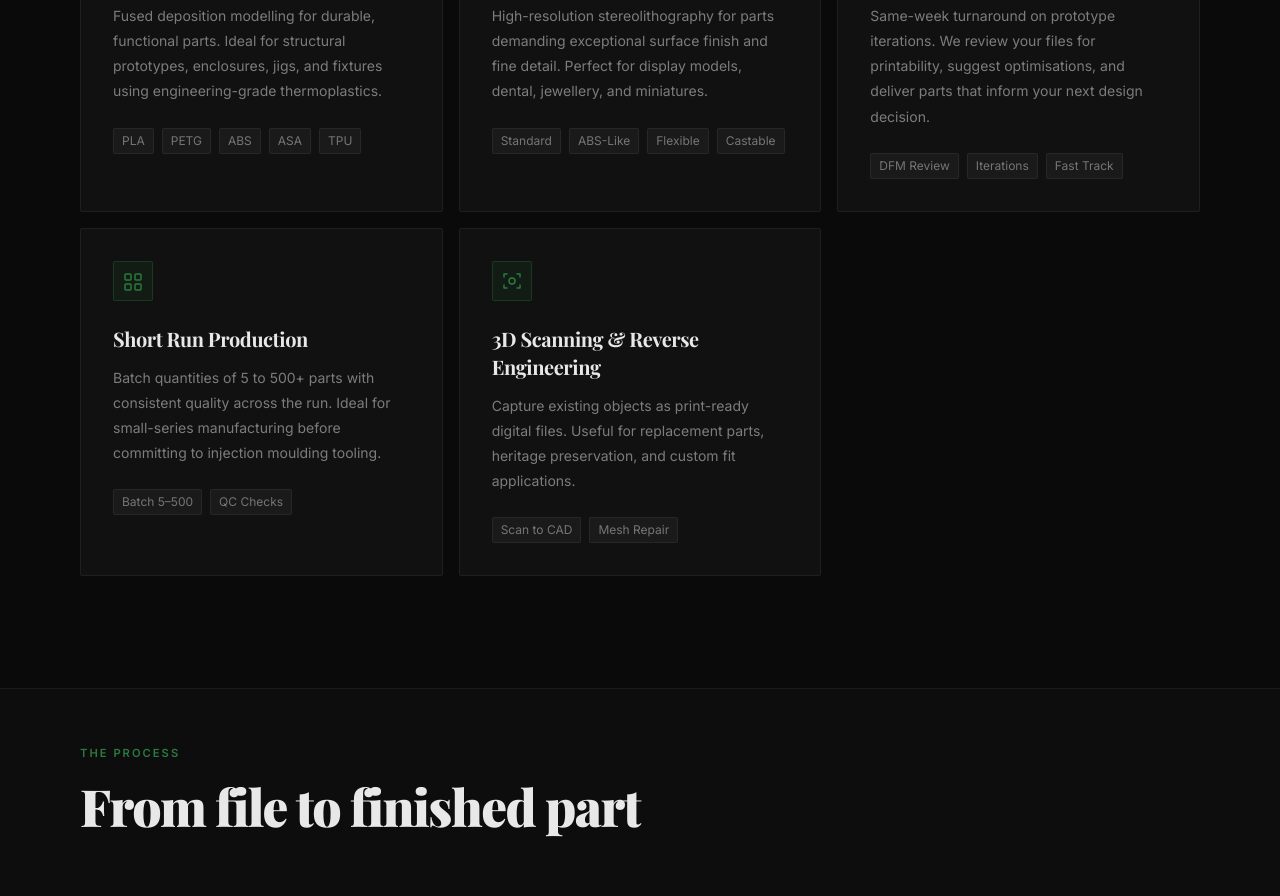
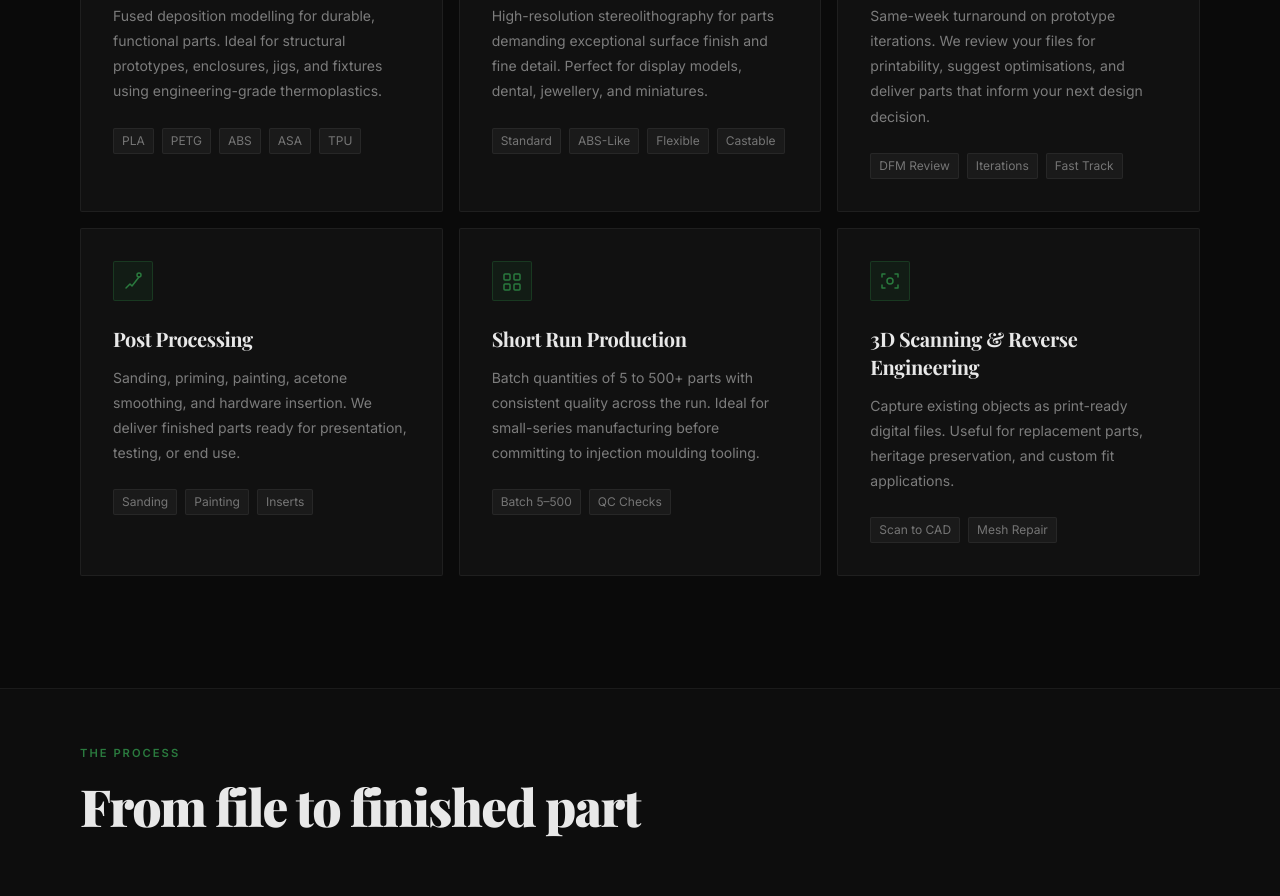
Before and after one commit to Daniel3AW/3AE-TEST-WEBSITE, a website: page index.html in a window 1280 px wide. Shown: the part 2504-3400 px from the top of the page. Drawn offline with nearby package versions, Linux system fonts and the light colour scheme; a web font is replaced by a local one.

Commit message:
Restore Post Processing to services grid and footer nav

```diff
--- a/index.html
+++ b/index.html
@@ -955,6 +955,23 @@
         </div>
       </div>
 
+      <div class="service-card p-8 reveal">
+        <div class="w-10 h-10 rounded-sm flex items-center justify-center mb-6" style="background: rgba(30,92,46,0.15); border: 1px solid rgba(42,122,62,0.3);">
+          <svg width="20" height="20" viewBox="0 0 20 20" fill="none" stroke="#2a7a3e" stroke-width="1.5" stroke-linecap="round" stroke-linejoin="round">
+            <path d="M3 17l4-4 2 2 7-9"/><circle cx="16" cy="4" r="2"/>
+          </svg>
+        </div>
+        <h3 class="font-display font-bold text-xl mb-3" style="letter-spacing: -0.02em;">Post Processing</h3>
+        <p class="text-white/45 text-sm mb-6" style="line-height: 1.8;">
+          Sanding, priming, painting, acetone smoothing, and hardware insertion. We deliver finished parts ready for presentation, testing, or end use.
+        </p>
+        <div class="flex flex-wrap gap-2">
+          <span class="text-xs text-white/40 px-2 py-1 rounded-sm" style="background: rgba(255,255,255,0.04); border: 1px solid rgba(255,255,255,0.06);">Sanding</span>
+          <span class="text-xs text-white/40 px-2 py-1 rounded-sm" style="background: rgba(255,255,255,0.04); border: 1px solid rgba(255,255,255,0.06);">Painting</span>
+          <span class="text-xs text-white/40 px-2 py-1 rounded-sm" style="background: rgba(255,255,255,0.04); border: 1px solid rgba(255,255,255,0.06);">Inserts</span>
+        </div>
+      </div>
+
       <div class="service-card p-8 reveal" style="transition-delay: 0.1s;">
         <div class="w-10 h-10 rounded-sm flex items-center justify-center mb-6" style="background: rgba(30,92,46,0.15); border: 1px solid rgba(42,122,62,0.3);">
           <svg width="20" height="20" viewBox="0 0 20 20" fill="none" stroke="#2a7a3e" stroke-width="1.5" stroke-linecap="round" stroke-linejoin="round">
@@ -1449,6 +1466,7 @@
           <li><a href="#services" class="text-white/45 text-sm hover:text-white transition-colors">Resin / SLA</a></li>
           <li><a href="#services" class="text-white/45 text-sm hover:text-white transition-colors">Rapid Prototyping</a></li>
           <li><a href="#services" class="text-white/45 text-sm hover:text-white transition-colors">Short Run Production</a></li>
+          <li><a href="#services" class="text-white/45 text-sm hover:text-white transition-colors">Post Processing</a></li>
           <li><a href="#services" class="text-white/45 text-sm hover:text-white transition-colors">3D Scanning</a></li>
         </ul>
       </div>
```
